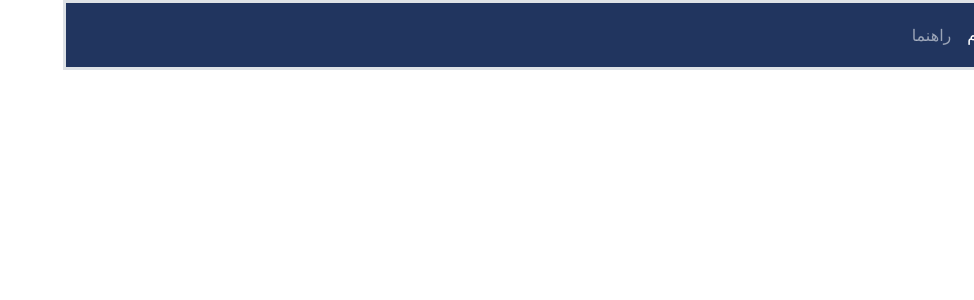
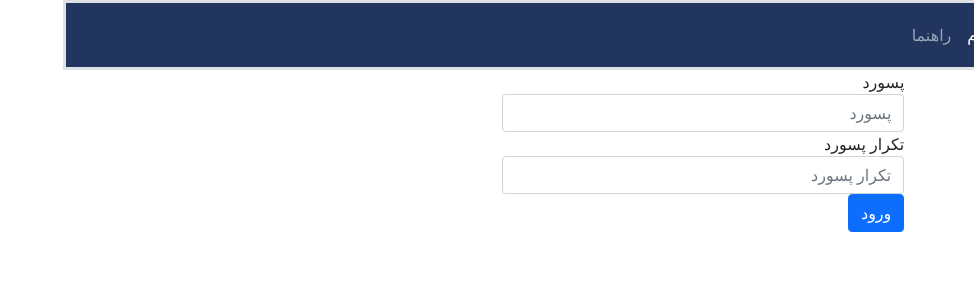
Before and after one commit to asgarimehdi/FlashCard, a Vue app: page /password-reset/1 in a window 1280 px wide. Shown: the top 300 px of the page, without its empty margins (306-1280 px from the left). Built offline with nearby package versions, Linux system fonts and the light colour scheme.

Commit message:
reset password

```diff
--- /dev/null
+++ b/src/components/ForgotPassword.vue
@@ -0,0 +1,23 @@
+<template>
+    <div class="col-4 container">
+        <form @submit.prevent="authStore.handleForgetPassword(email)">
+            <div class="form-group">
+
+                <label for="exampleInputEmail1">ایمیل</label>
+                <input type="email" class="form-control " :class="{'is-invalid' : authStore.errors.email}"  id="exampleInputEmail1" v-model="email" aria-describedby="emailHelp"
+                    placeholder="Enter email" >
+                    <div class="invalid-feedback" v-if="authStore.errors.email">ایمیل صحیح را وارد کنید</div>
+            </div>
+
+            <button type="submit" class="btn btn-primary mt-1">ثبت</button>
+        </form>
+    </div>
+</template>
+<script setup>
+
+import {ref} from "vue";
+import { useAuthStore } from "../stores/auth";
+const authStore = useAuthStore();
+const email=ref('');
+
+</script>
--- a/src/components/Home.vue
+++ b/src/components/Home.vue
@@ -4,16 +4,32 @@
         <h2>{{ authStore.user?.name }}</h2>
         <h2>{{ authStore.user?.email }}</h2>
     </div>
-    <div class="container col-2" v-else>
-        <h1>login first</h1>
+    <div class="container col-3 p-5" v-else>
+
+        لطفا منتظر باشید
+
     </div>
 </template>
 <script setup>
+import {  useRouter } from 'vue-router'
 
+const router = useRouter();
 import { onMounted } from "vue";
 import { useAuthStore } from "../stores/auth";
 const authStore = useAuthStore();
 onMounted(async () => {
     await authStore.getUser();
 })
+setTimeout(() => {
+    check();
+}, 500);
+const check = () => {
+    if (!authStore.user)
+        router.push({ name: 'login' })
+}
+
+
+// if(loggedIn)
+//      router.push({ name: 'login' })
+
 </script>
--- a/src/components/Login.vue
+++ b/src/components/Login.vue
@@ -4,14 +4,15 @@
             <div class="form-group">
 
                 <label for="exampleInputEmail1">ایمیل</label>
-                <input type="email" class="form-control " :class="{'is-invalid' : authStore.errors.email}" id="exampleInputEmail1" v-model="form.email" aria-describedby="emailHelp"
-                    placeholder="Enter email" >
-                    <div class="invalid-feedback" v-if="authStore.errors.email">ایمیل صحیح را وارد کنید</div>
+                <input type="email" class="form-control " :class="{ 'is-invalid': authStore.errors.email }"
+                    id="exampleInputEmail1" v-model="form.email" aria-describedby="emailHelp" placeholder="Enter email">
+                <div class="invalid-feedback" v-if="authStore.errors.email">ایمیل صحیح را وارد کنید</div>
             </div>
 
             <div class="form-group">
                 <label for="exampleInputPassword1">پسورد</label>
-                <input type="password" class="form-control" :class="{'is-invalid' : authStore.errors.password}" id="exampleInputPassword1" v-model="form.password" placeholder="Password">
+                <input type="password" class="form-control" :class="{ 'is-invalid': authStore.errors.password }"
+                    id="exampleInputPassword1" v-model="form.password" placeholder="Password">
                 <div class="invalid-feedback" v-if="authStore.errors.password"> پسورد را وارد کنید</div>
             </div>
             <div class="form-check">
@@ -20,28 +21,20 @@
             </div>
             <button type="submit" class="btn btn-primary">ورود</button>
         </form>
+        <router-link :to="{ name: 'forgot-password' }" class="nav-link active" aria-current="page">
+            فراموشی رمز عبور
+        </router-link>
     </div>
 </template>
 <script setup>
 
-import {ref} from "vue";
+import { ref } from "vue";
 import { useAuthStore } from "../stores/auth";
 const authStore = useAuthStore();
-import { useRouter } from "vue-router";
 
-const router=useRouter();
+const form = ref({
+    email: '',
+    password: ''
+});
 
-
-const form=ref({
-    email:'',
-    password:''
-});
-const handleLogin=async()=>{
-    await getToken();
-    await axios.post('/login',{
-        email:form.value.email,
-        password:form.value.password
-    });
-    router.push({ name: 'home' })
-}
 </script>
--- /dev/null
+++ b/src/components/ResetPassword.vue
@@ -0,0 +1,38 @@
+<template>
+    <div class="col-4 container">
+        <form @submit.prevent="authStore.handleResetPassword(form)">
+
+
+            <div class="form-group">
+                <label for="InputPassword1">پسورد</label>
+                <input type="password" class="form-control" :class="{'is-invalid' : authStore.errors.password}" id="InputPassword1" v-model="form.password" placeholder="پسورد">
+                <div class="invalid-feedback" v-if="authStore.errors.password"> پسورد را وارد کنید</div>
+            </div>
+            <div class="form-group">
+                <label for="password_confirmation">تکرار پسورد </label>
+                <input type="password" class="form-control" :class="{'is-invalid' : authStore.errors.password}" id="password_confirmation" v-model="form.password_confirmation"
+                    placeholder="تکرار پسورد">
+                    <div class="invalid-feedback" v-if="authStore.errors.password"> {{authStore.errors.password[0]}}</div>
+            </div>
+
+            <button type="submit" class="btn btn-primary">ورود</button>
+        </form>
+    </div>
+</template>
+<script setup>
+
+import { ref } from "vue";
+import { useAuthStore } from "../stores/auth";
+const authStore = useAuthStore();
+import {  useRoute } from 'vue-router'
+
+const route = useRoute();
+
+const form = ref({
+    password: '',
+    passwordConfirmation: '',
+    email: route.query.email,
+    token:route.params.token
+});
+
+</script>
--- a/src/router/index.js
+++ b/src/router/index.js
@@ -3,6 +3,8 @@ import Home from '../components/Home.vue'
 import CardsView from '../views/CardsView.vue'
 import Login from '../components/Login.vue'
 import Register from '../components/Register.vue'
+import ForgotPassword from '../components/ForgotPassword.vue'
+import ResetPassword from '../components/ResetPassword.vue'
 
 const router = createRouter({
   history: createWebHistory(import.meta.env.BASE_URL),
@@ -27,6 +29,16 @@ const router = createRouter({
       name: 'register',
       component: Register
     },
+    {
+      path: '/forgot-password',
+      name: 'forgot-password',
+      component: ForgotPassword
+    },
+    {
+      path: "/password-reset/:token",
+      name: 'reset-password',
+      component: ResetPassword
+    },
   ]
 })
 
--- a/src/stores/auth.js
+++ b/src/stores/auth.js
@@ -59,11 +59,25 @@ export const useAuthStore = defineStore('auth', {
       this.authErrors = [];
       await this.getToken();
       try {
-        await api.post('/forget-password', {
+        await api.post('/forgot-password', {
 
-          email: data.email,
+          email: email,
         });
 
+      }
+      catch (error) {
+        if (error.response.status === 422) {
+          this.authErrors = error.response.data.errors;
+        }
+      }
+    }
+    ,
+    async handleResetPassword(resetData) {
+      this.authErrors = [];
+      await this.getToken();
+      try {
+        await api.post('/reset-password', resetData);
+        this.router.push({ name: 'login' })
       }
       catch (error) {
         if (error.response.status === 422) {
```
